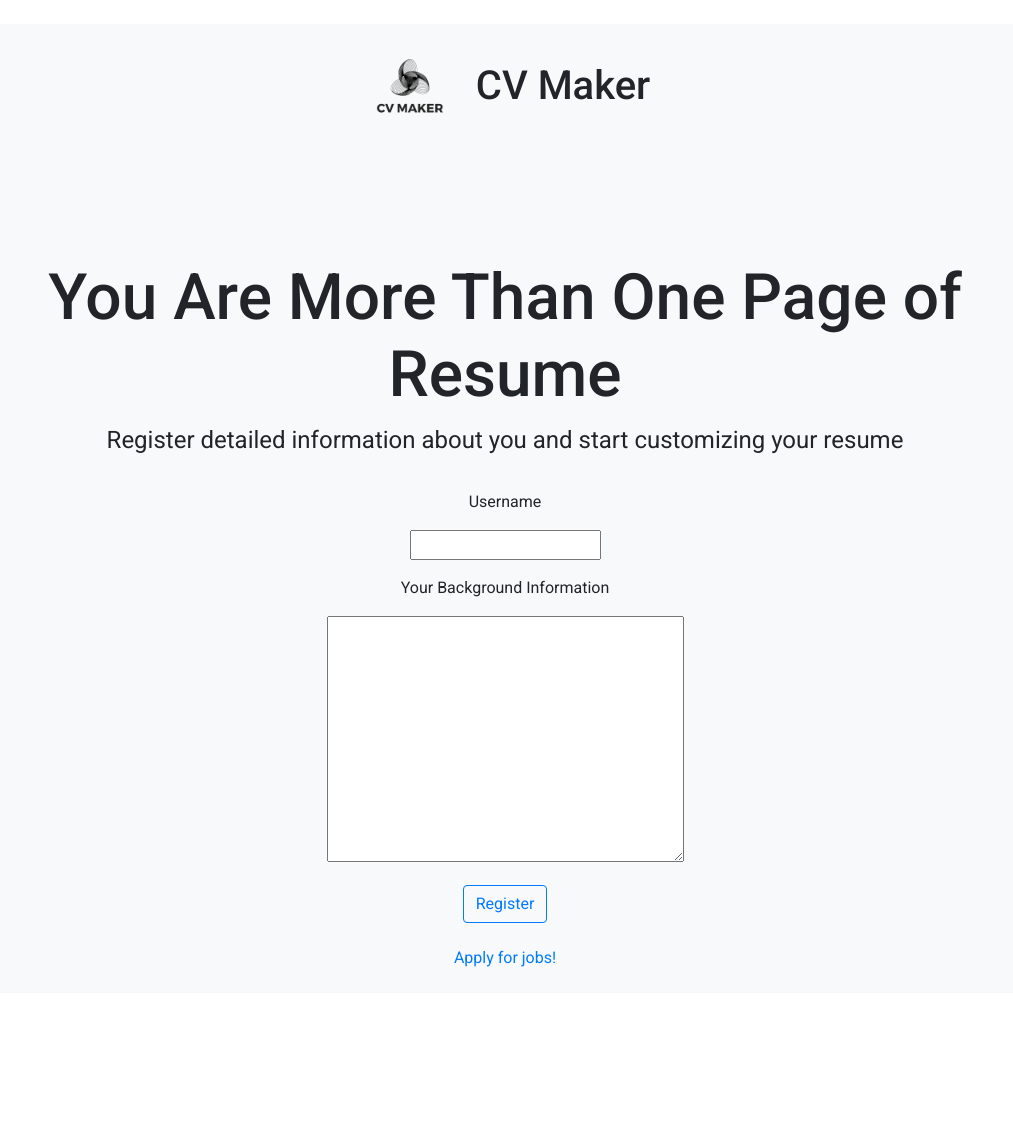
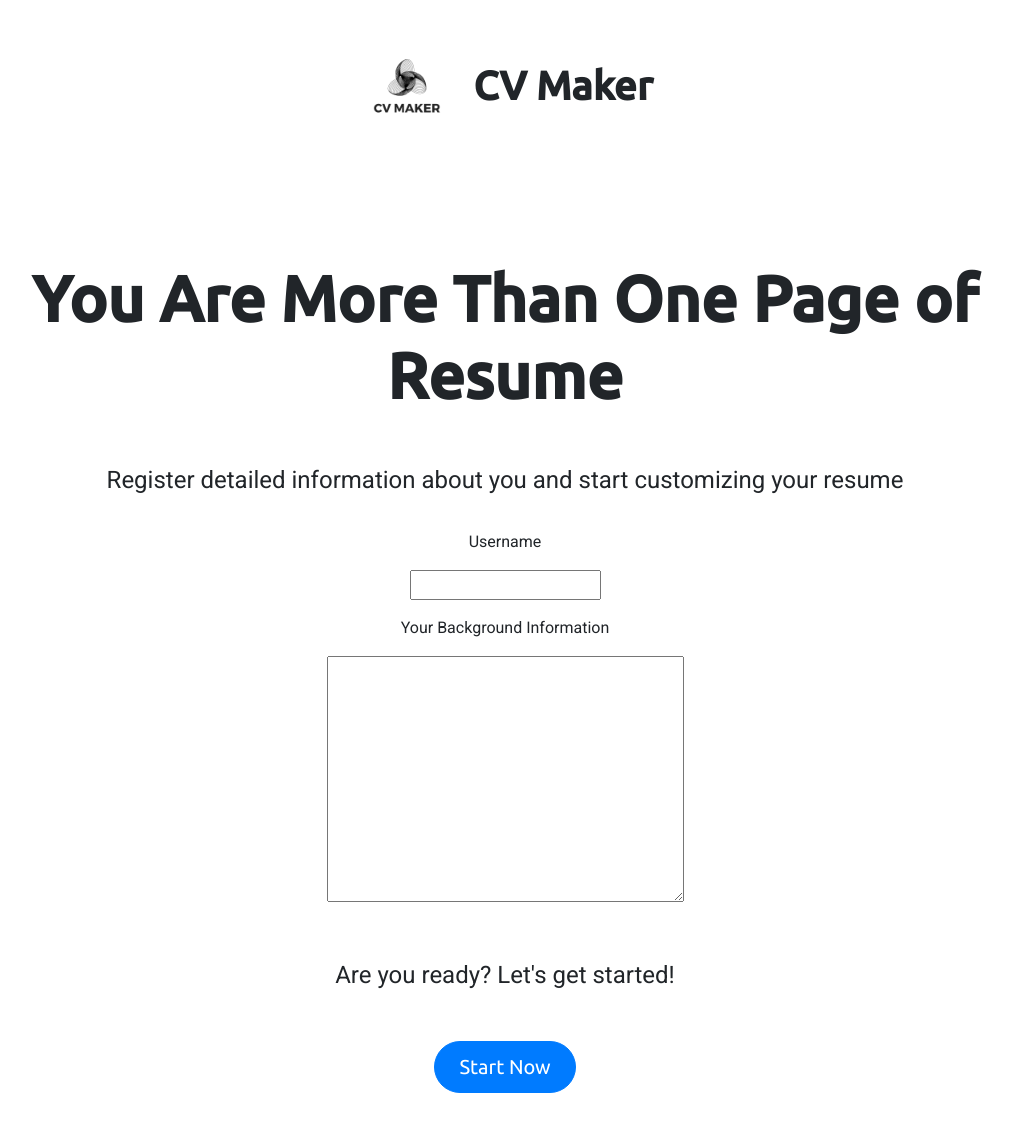
Before and after one commit to KevinISun/CV-Maker, a Django app: page / in a window 1280 px wide. Shown: the whole page, without its empty margins (135-1148 px from the left). Before the commit the page ends 967 px from the top, so only its background shows below. Run offline with Django 4.2, Linux system fonts and the light colour scheme; some libraries are stand-ins or nearby versions.

Commit message:
Adding back button

```diff
--- a/myblog/blog/templates/blog/apply.html
+++ b/myblog/blog/templates/blog/apply.html
@@ -31,6 +31,9 @@
 
             <p class="text-center">Your resume (tentative)</p>
             <p class="text-center">{{ resume }}</p>
+
+            <a href="/" class="btn ubuntu btn-primary mt-2 d-block mx-auto" style="border-radius: 50px; padding: 10px 24px; font-size: 20px;">Home</a>
+
         </div>
     </div>
 </div>
--- a/myblog/blog/templates/blog/base.html
+++ b/myblog/blog/templates/blog/base.html
@@ -9,6 +9,7 @@
     <link rel="stylesheet" href="{% static 'css/bootstrap.min.css' %}">
     <style>
         @import url('https://fonts.googleapis.com/css2?family=Roboto:wght@400;500&display=swap');
+        @import url('https://fonts.googleapis.com/css2?family=Ubuntu:wght@400;500&display=swap');
         body {
             font-family: 'Roboto', sans-serif;
         }
@@ -17,13 +18,31 @@
     {% block head_extra %}
     <style>
         .large-text {
+            font-family: 'Ubuntu', sans-serif;
             font-size: 4em;
+            font-weight: bold;
+        }
+        .header {
+            font-family: 'Ubuntu', sans-serif;
+            font-weight: bold;
+        }
+        .ubuntu {
+            font-family: 'Ubuntu', sans-serif;
         }
         .larger-text {
             font-size: 1.5em;
         }
         .mt-custom {
             margin-top: 6rem;
+        }
+        @keyframes fadeIn {
+            0% {opacity:0;}
+            100% {opacity:1;}
+        }
+
+        .animated {
+            animation-name: fadeIn;
+            animation-duration: 2s;
         }
     </style>
     {% endblock %}
--- a/myblog/blog/templates/blog/post_create.html
+++ b/myblog/blog/templates/blog/post_create.html
@@ -7,18 +7,18 @@
 {% load static %}
 
 {% block content %}
-<div class="container my-4 bg-light py-3 rounded">
+<div class="container my-4 py-3 rounded">
     <div class="row justify-content-center">
         <div class="col-12 col-md-6 text-center">
             <div class="d-flex align-items-center justify-content-center mb-4">
                 <img src="{% static 'img/logo.png' %}" alt="Company logo" class="img-fluid" style="width: 100px;">
-                <h1 class="ml-3">CV Maker</h1>
+                <h1 class="ml-3 header">CV Maker</h1>
             </div>
         </div>
     </div>
 
-    <h1 class="large-text text-center mt-custom">You Are More Than One Page of Resume</h1>
-    <p class="larger-text text-center">Register detailed information about you and start customizing your resume</p>
+    <h1 class="large-text text-center mt-custom mb-5 animated">You Are More Than One Page of Resume</h1>
+    <p class="larger-text text-center animated">Register detailed information about you and start customizing your resume</p>
 
     <div class="row justify-content-center">
         <div class="col-12 col-md-6 text-center">
@@ -34,13 +34,16 @@
                     <p>Your Background Information</p>
                     {{ form.content }}
                 </div>
+                <p class="mt-5 mb-5 larger-text">Are you ready? Let's get started!</p>
 
-                <button type="submit" class="btn btn-outline-primary mt-2 d-block mx-auto">Register</button>
+                <button type="submit" class="btn ubuntu btn-primary mt-2 d-block mx-auto" style="border-radius: 50px; padding: 10px 24px; font-size: 20px;">Start Now</button>
+
             </form>
 
-            <div class="text-center mt-3">
-                <a href="/apply" class="btn link-outline-secondary">Apply for jobs!</a>
-            </div>
+            {% comment %} <div class="text-center mt-3">
+                <p>Are you ready? Let's get started!</p>
+                <a href="/apply" class="btn ubuntu btn-primary mt-2 d-block mx-auto" style="border-radius: 50px; padding: 10px 24px; font-size: 20px;">Start Now</a>
+            </div>            {% endcomment %}
         </div>
     </div>
 </div>
--- a/myblog/blog/views.py
+++ b/myblog/blog/views.py
@@ -1,4 +1,4 @@
-from django.shortcuts import render
+from django.shortcuts import render, redirect
 
 # Create your views here.
 import os
@@ -17,6 +17,8 @@ def post_create(request):
             username = form.cleaned_data['username']
             content = form.cleaned_data['content']
             # Add your desired logic here
+            return redirect('/apply')  # Redirect to /apply after successful POST
+
     else:
         form = PostForm()
 
```
